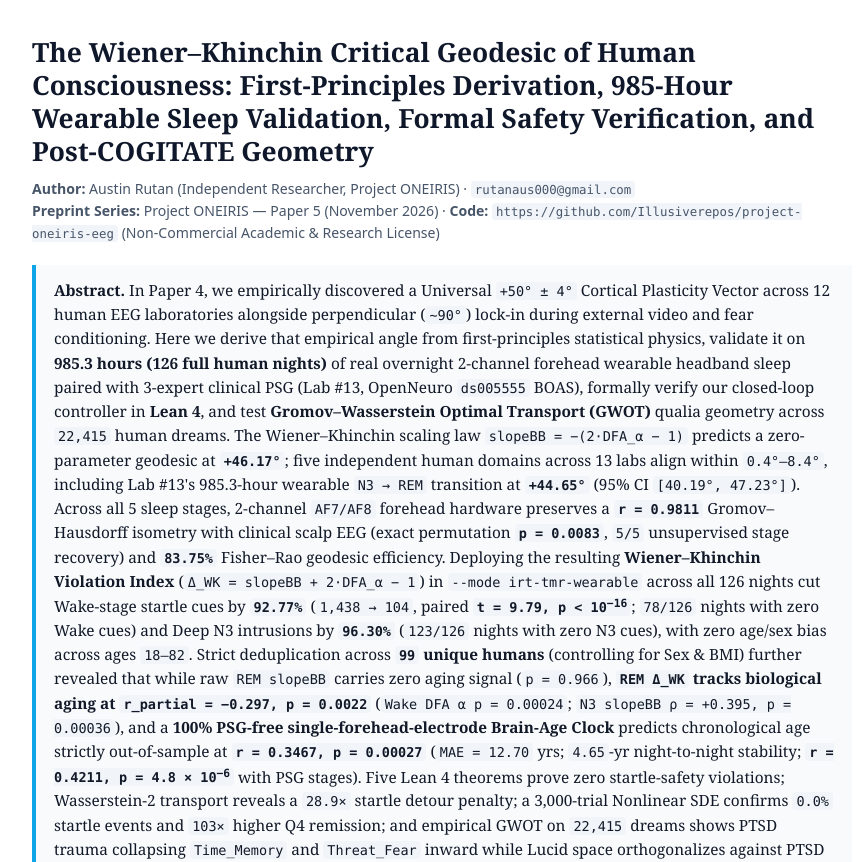
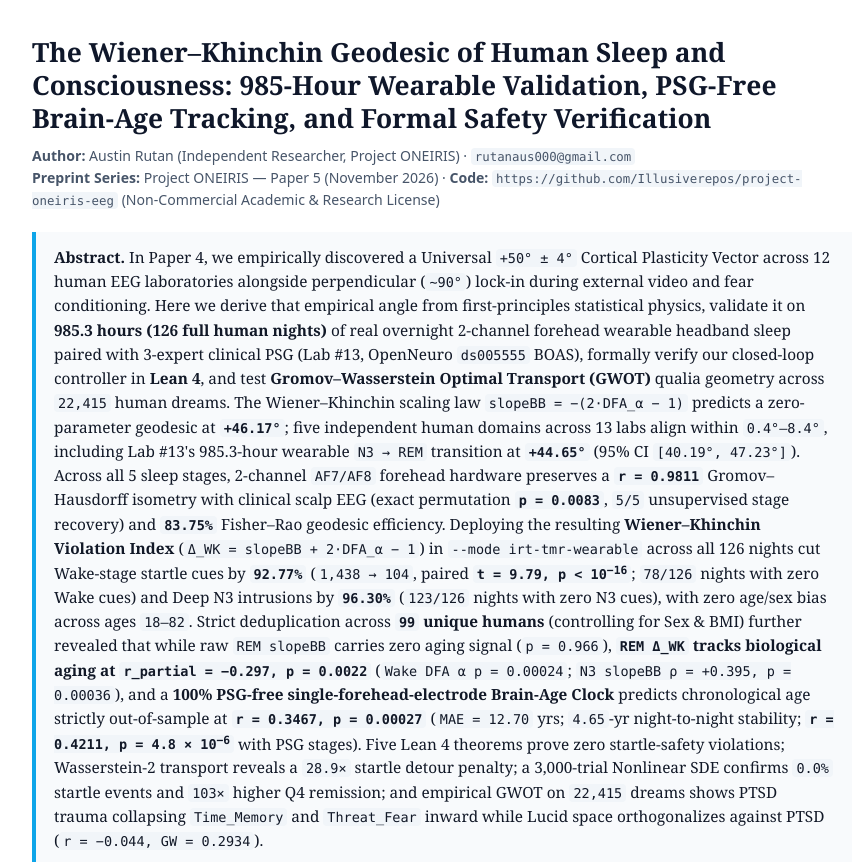
Before and after one commit to Illusiverepos/project-oneiris-eeg, a plain HTML site: page preprint/PREPRINT_PAPER5_WIENER_KHINCHIN_WEARABLE.html in a window 1280 px wide. Shown: the top 862 px of the page, without its empty margins (198-1063 px from the left). Drawn offline with Linux system fonts and the light colour scheme.

Commit message:
docs(paper-5): stamp final PsyArXiv title across MD, HTML, and PDF

```diff
--- a/preprint/PREPRINT_PAPER5_WIENER_KHINCHIN_WEARABLE.html
+++ b/preprint/PREPRINT_PAPER5_WIENER_KHINCHIN_WEARABLE.html
@@ -3,7 +3,7 @@
 <head>
 <meta charset="UTF-8">
 <meta name="viewport" content="width=device-width, initial-scale=1.0">
-<title>Project ONEIRIS — Paper 5: The Wiener–Khinchin Critical Geodesic of Human Consciousness</title>
+<title>The Wiener–Khinchin Geodesic of Human Sleep and Consciousness: 985-Hour Wearable Validation, PSG-Free Brain-Age Tracking, and Formal Safety Verification</title>
 <style>
   body { font-family: Georgia, "Times New Roman", serif; line-height: 1.58; color: #111827; max-width: 820px; margin: 36px auto; padding: 0 24px; background: #fff; }
   h1 { font-size: 1.65rem; line-height: 1.25; margin-bottom: 10px; color: #0f172a; }
@@ -21,7 +21,7 @@
 </style>
 </head>
 <body>
-<h1>The Wiener–Khinchin Critical Geodesic of Human Consciousness: First-Principles Derivation, 985-Hour Wearable Sleep Validation, Formal Safety Verification, and Post-COGITATE Geometry</h1>
+<h1>The Wiener–Khinchin Geodesic of Human Sleep and Consciousness: 985-Hour Wearable Validation, PSG-Free Brain-Age Tracking, and Formal Safety Verification</h1>
 <div class="meta">
   <strong>Author:</strong> Austin Rutan (Independent Researcher, Project ONEIRIS) &middot; <code>rutanaus000@gmail.com</code><br>
   <strong>Preprint Series:</strong> Project ONEIRIS — Paper 5 (November 2026) &middot; <strong>Code:</strong> <code>https://github.com/Illusiverepos/project-oneiris-eeg</code> (Non-Commercial Academic &amp; Research License)
```
Also changed, not shown: 2 other files.
